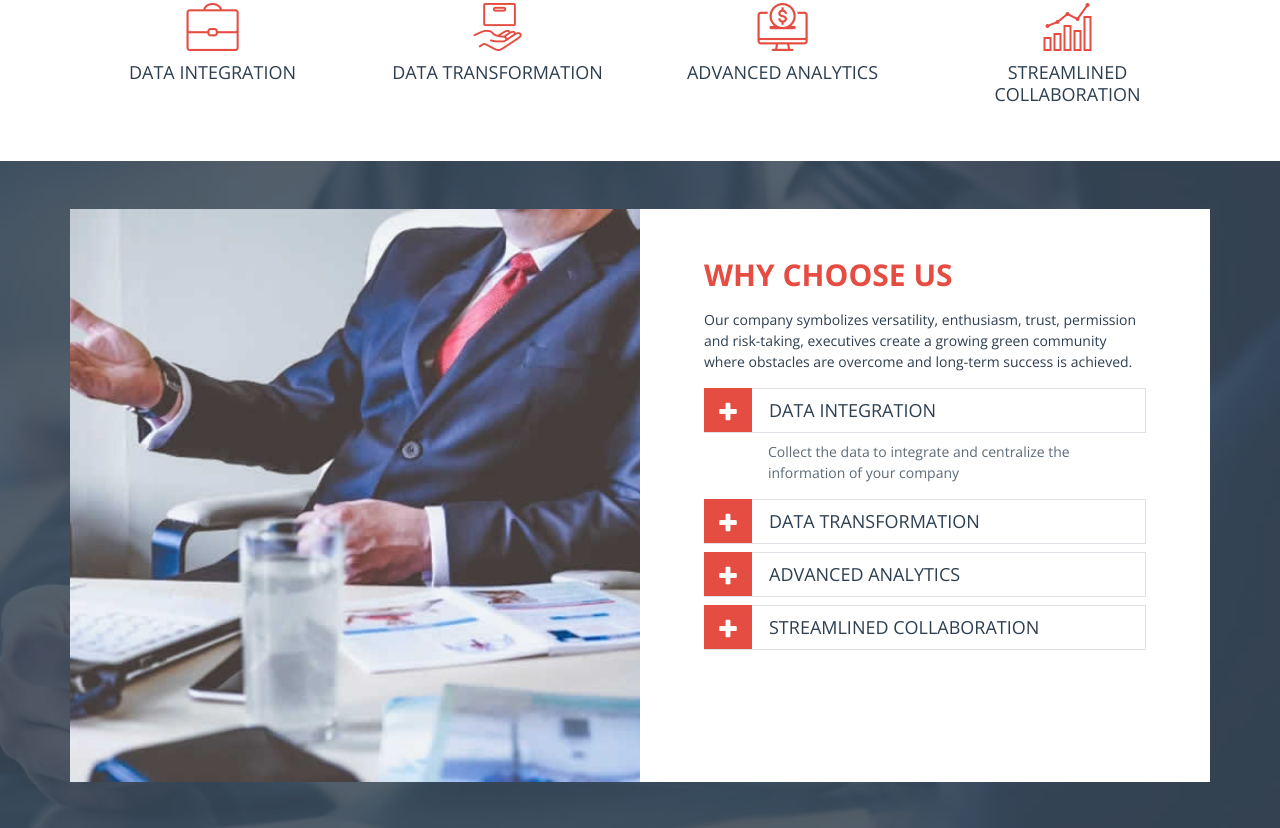
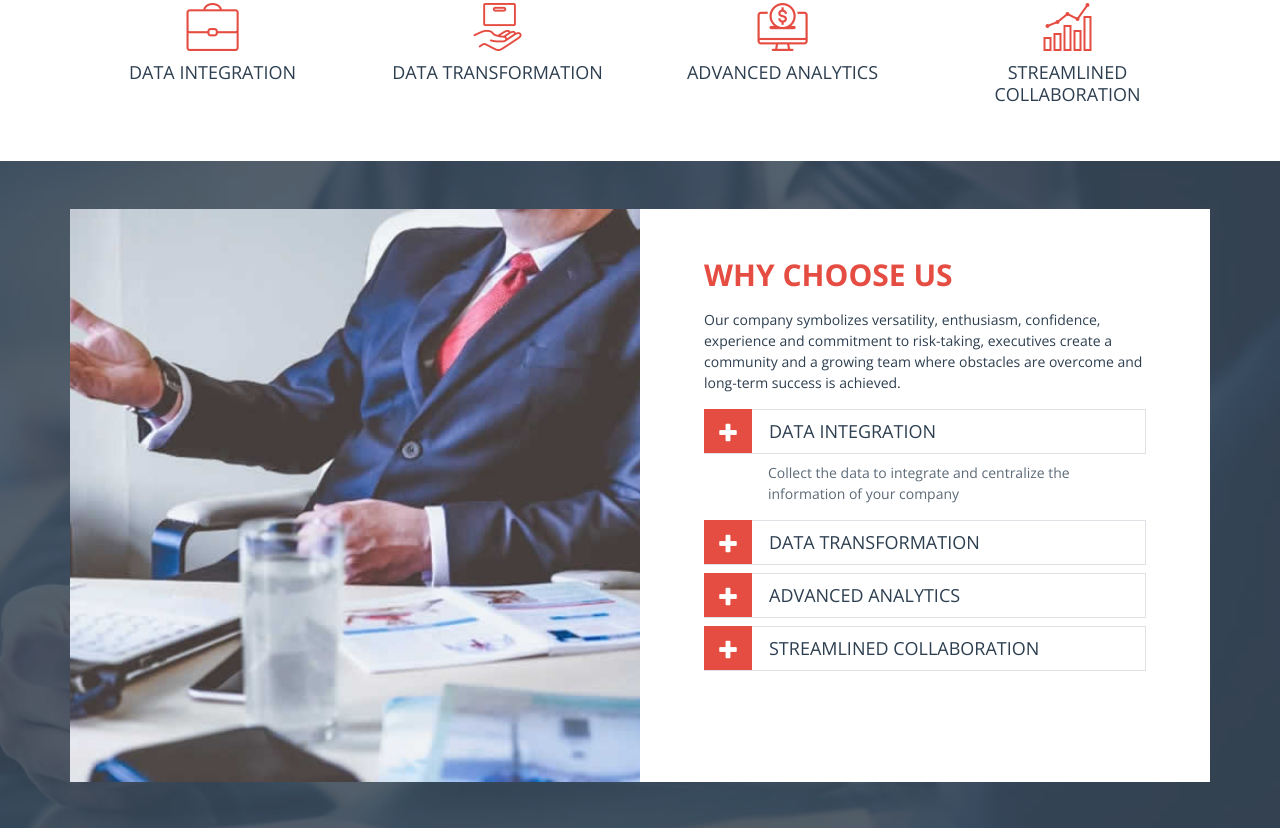
Before and after one commit to agalindosoftware/Panther-Consultancy, a plain HTML site: page AG/wwwroot/home1.html in a window 1280 px wide. Shown: the part 845-1673 px from the top of the page. Drawn offline with nearby package versions, Linux system fonts and the light colour scheme; files whose address does not match are found by name.

Commit message:
about us home change

```diff
--- a/AG/wwwroot/home1.html
+++ b/AG/wwwroot/home1.html
@@ -189,7 +189,7 @@
                 <div class="col-12 col-lg-6 bg-white px-6 py-3 py-md-5 wow fadeInRight" data-wow-delay="1s" data-wow-duration="1.5s">
                     <h2 class="font-30 font-weight-bold fables-second-text-color">WHY CHOOSE US</h2>
                     <p class="fables-main-text-color font-14 my-3">
-                        Our company symbolizes versatility, enthusiasm, trust, permission and risk-taking, executives create a growing green community where obstacles are overcome and long-term success is achieved.
+                        Our company symbolizes versatility, enthusiasm, confidence, experience and commitment to risk-taking, executives create a community and a growing team where obstacles are overcome and long-term success is achieved.
                     </p>
                     <div id="accordion">
                         <div class="card border-0 mb-2">
```
